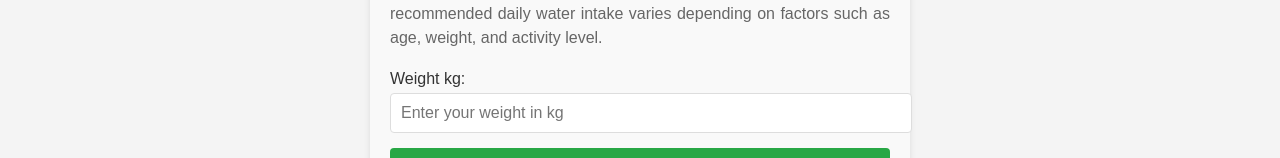
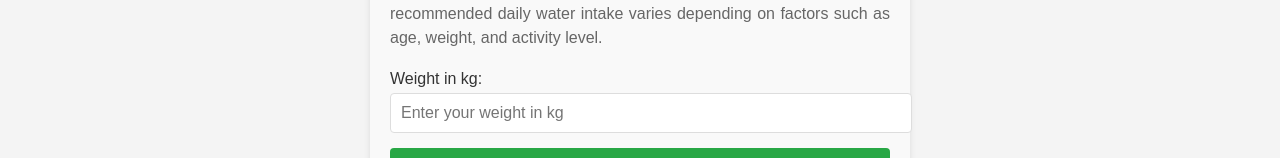
Before and after one commit to yvesmfura/Ihame-Fit-Health, a React (Vite) app: page /water-intake-calculator in a window 1280 px wide. Shown: the part 285-443 px from the top of the page. Built offline with nearby package versions, Linux system fonts and the light colour scheme.

Commit message:
Updating

```diff
--- a/src/components/WaterIntakeCalculator.tsx
+++ b/src/components/WaterIntakeCalculator.tsx
@@ -42,7 +42,7 @@ const WaterIntakeCalculator: React.FC = () => {
         Water is essential for maintaining proper hydration, regulating body temperature, and supporting various bodily functions. The recommended daily water intake varies depending on factors such as age, weight, and activity level.
       </p>
       <div className="water-calculator__input-group">
-        <label htmlFor="weight" className="water-calculator__label">Weight kg:</label>
+        <label htmlFor="weight" className="water-calculator__label">Weight in kg:</label>
         <input
           type="number"
           id="weight"
```
